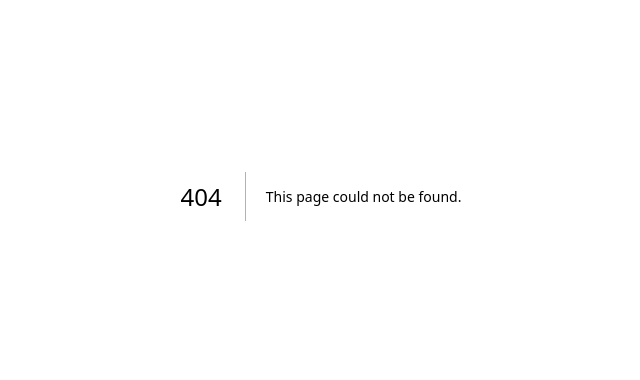
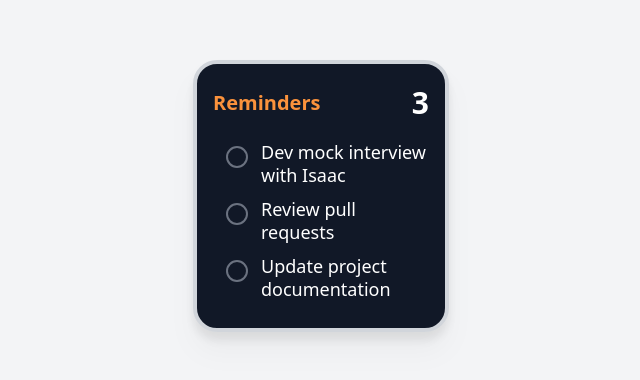
Before and after one commit to Ayuse/wired, a Next.js app: page /reminder in a window 1280 px wide. Before the commit this address had no page. Shown: the part 204-584 px from the top of the page, without its empty margins (319-959 px from the left). Built offline with nearby package versions, Linux system fonts and the light colour scheme.

Commit message:
implement reminder widget

```diff
--- /dev/null
+++ b/app/reminder/page.tsx
@@ -0,0 +1,117 @@
+"use client";
+
+import { useState, useEffect, useRef } from "react";
+import { Circle, CheckCircle } from "lucide-react";
+import { AnimatePresence, motion } from "framer-motion";
+
+type Reminder = {
+  id: number;
+  text: string;
+  isChecked: boolean;
+};
+
+// Move variants above the component
+const variants = {
+  initial: (direction: number) => ({
+    y: `${50 * direction}%`,
+    filter: "blur(10px)",
+    opacity: 0,
+    scale: 0.1,
+  }),
+  active: {
+    y: "0%",
+    filter: "blur(0px)",
+    opacity: 1,
+    scale: 1,
+  },
+  exit: (direction: number) => ({
+    y: `${-50 * direction}%`,
+    filter: "blur(10px)",
+    opacity: 0,
+    scale: 0.1,
+  }),
+};
+
+export default function Component() {
+  const [reminders, setReminders] = useState<Reminder[]>([
+    { id: 1, text: "Dev mock interview with Isaac", isChecked: false },
+    { id: 2, text: "Review pull requests", isChecked: false },
+    { id: 3, text: "Update project documentation", isChecked: false },
+  ]);
+
+  const reminderCount = reminders.filter(
+    (reminder) => !reminder.isChecked
+  ).length;
+  const prevCountRef = useRef(reminderCount); // Track previous reminder count
+  const [direction, setDirection] = useState<number | undefined>(
+    reminderCount > prevCountRef.current ? 1 : -1
+  );
+
+  const handleToggle = (id: number) => {
+    setReminders((prevReminders) => {
+      const updatedReminders = prevReminders.map((reminder) =>
+        reminder.id === id
+          ? { ...reminder, isChecked: !reminder.isChecked }
+          : reminder
+      );
+
+      // Calculate new count
+      const newCount = updatedReminders.filter(
+        (reminder) => !reminder.isChecked
+      ).length;
+
+      // Determine direction
+      setDirection(newCount > reminderCount ? 1 : -1);
+
+      return updatedReminders;
+    });
+  };
+
+  return (
+    <div className="h-screen w-screen flex items-center justify-center bg-gray-100">
+      <div className="w-64 bg-gray-900 rounded-3xl p-4 text-white font-sans drop-shadow-xl border-4 border-gray-300">
+        <div className="flex justify-between items-center mb-4">
+          <h2 className="text-xl font-semibold text-orange-400">Reminders</h2>
+          <AnimatePresence initial={false} mode="popLayout" custom={direction}>
+            <motion.div
+              key={`reminder-count-${reminderCount}`}
+              variants={variants}
+              initial="initial"
+              animate="active"
+              exit="exit"
+              transition={{ type: "spring", duration: 1 }}
+              className="text-[30px] font-semibold"
+              custom={direction}
+            >
+              {reminderCount}
+            </motion.div>
+          </AnimatePresence>
+        </div>
+        {reminders.map((reminder) => (
+          <div key={reminder.id} className="flex items-start space-x-3 mb-3">
+            <label className="flex items-start space-x-3 cursor-pointer">
+              <input
+                type="checkbox"
+                className="sr-only"
+                checked={reminder.isChecked}
+                onChange={() => handleToggle(reminder.id)}
+              />
+              {reminder.isChecked ? (
+                <CheckCircle className="w-6 h-6 mt-1 text-orange-300 flex-shrink-0" />
+              ) : (
+                <Circle className="w-6 h-6 mt-1 text-gray-500 flex-shrink-0" />
+              )}
+              <span
+                className={`text-lg leading-tight transition-all duration-300 ${
+                  reminder.isChecked ? "line-through text-orange-300" : ""
+                }`}
+              >
+                {reminder.text}
+              </span>
+            </label>
+          </div>
+        ))}
+      </div>
+    </div>
+  );
+}
```
